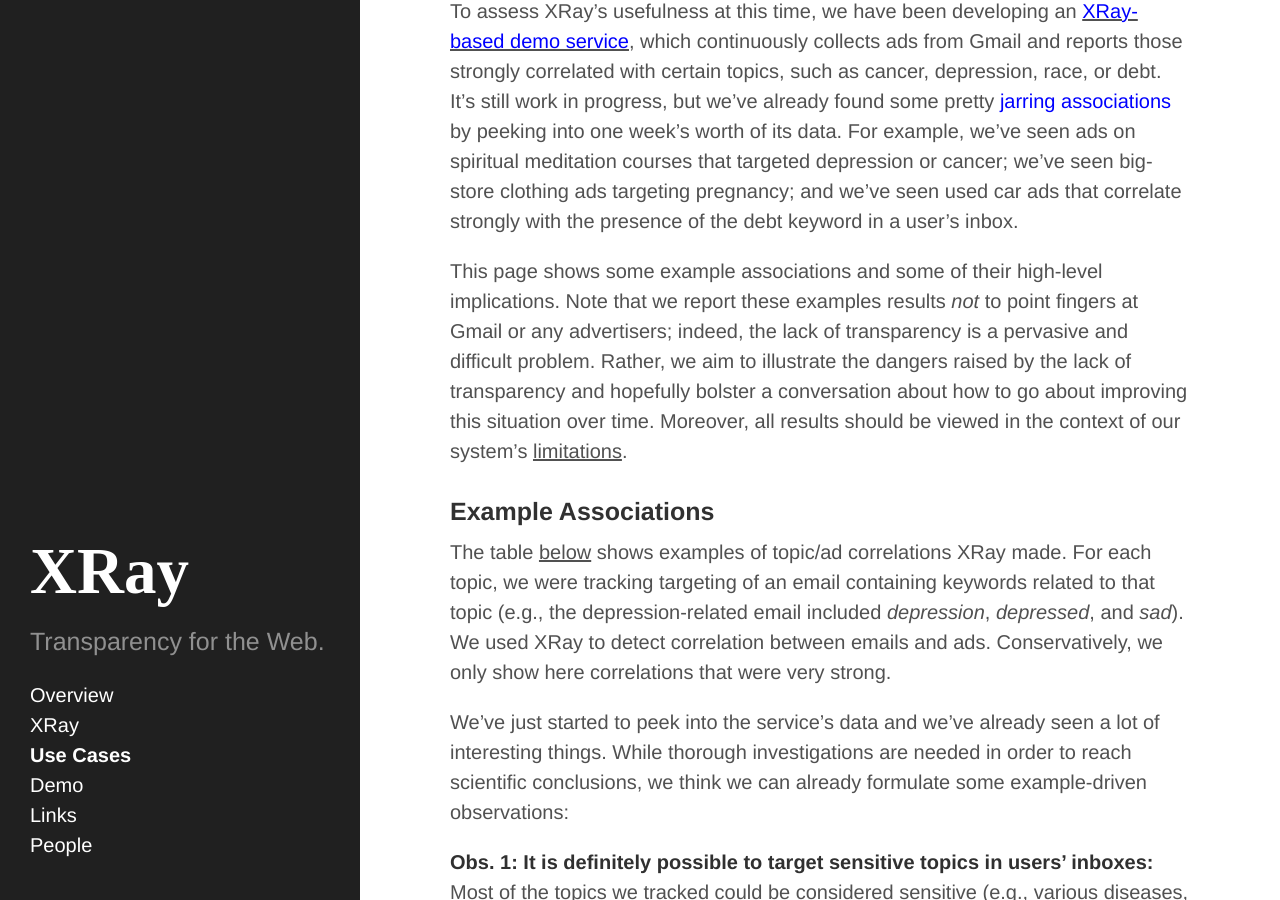
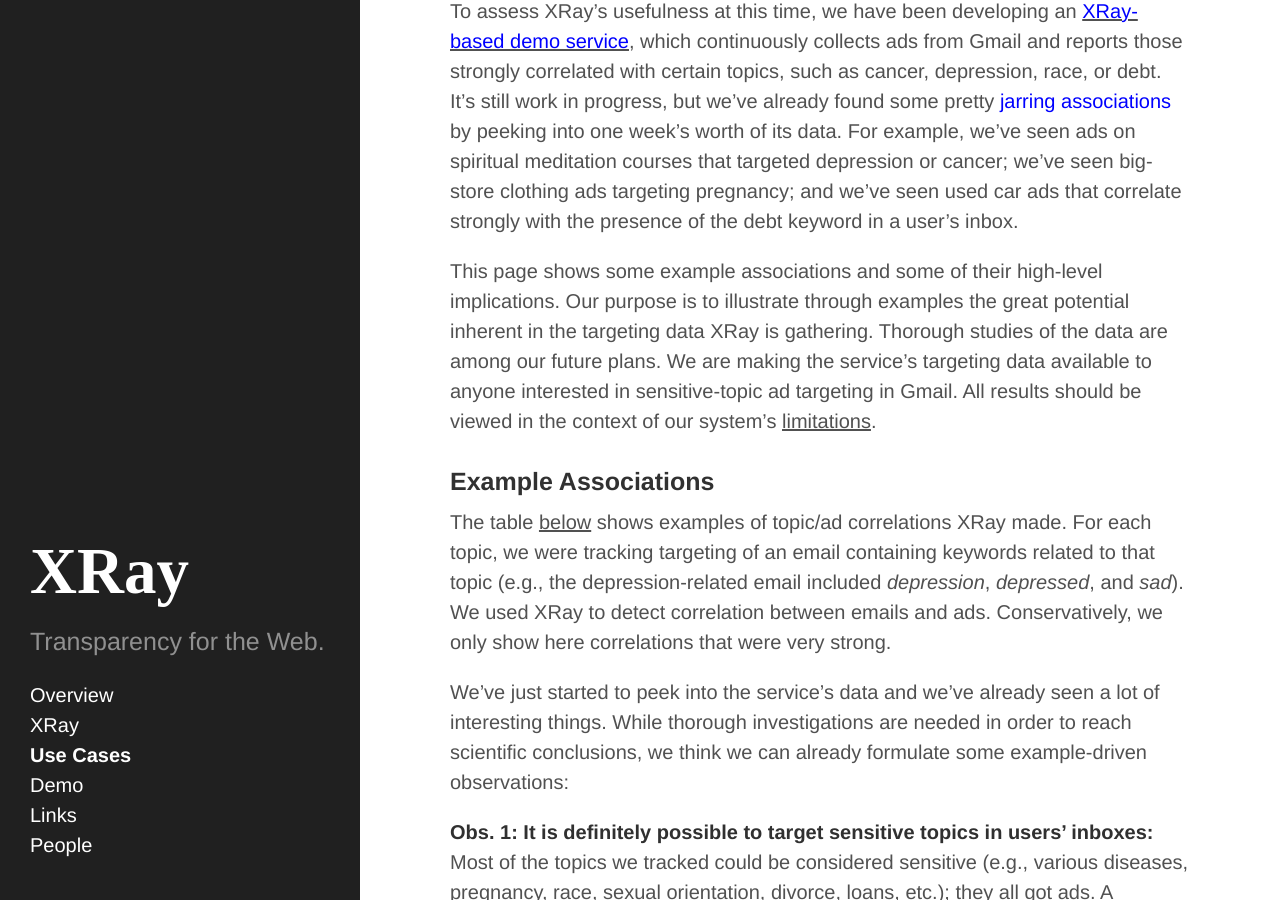
Before and after one commit to columbia/xray, a Jekyll site: the page built from 3-use-cases.md, in a window 1280 px wide and 900 px high, scrolled down 374 px. Built offline with Jekyll 4.4.1, drawn with Linux system fonts in a browser that asks for light colours; Markdown is read by kramdown in place of the engine named in the settings; some of the changed text lies outside the part shown.

Commit message:
moved google comment back

```diff
--- a/3-use-cases.md
+++ b/3-use-cases.md
@@ -25,12 +25,11 @@ we've seen big-store clothing ads targeting pregnancy; and we've seen used car
 ads that correlate strongly with the presence of the debt keyword in a user's inbox.
 
 This page shows some example associations and some of their high-level implications.
-Note that we report these examples results *not* to point fingers at Gmail
-or any advertisers; indeed, the lack of transparency is a pervasive and
-difficult problem.  Rather, we aim to illustrate the dangers raised
-by the lack of transparency and hopefully bolster a conversation about
-how to go about improving this situation over time.  Moreover, all results should
-be viewed in the context of our system's [limitations]({{ site.baseurl }}/4-gmail-demo#caveats).
+Our purpose is to illustrate through examples the great potential inherent in the
+targeting data XRay is gathering. Thorough studies of the data are among our future
+plans. We are making the service's targeting data available to anyone interested in
+sensitive-topic ad targeting in Gmail.  All results should be viewed in the context
+of our system's [limitations]({{ site.baseurl }}/4-gmail-demo#caveats).
 
 
 <h3 id="findings">Example Associations</h3>
@@ -123,6 +122,12 @@ trends and help obtain quantitative support for them.
 
 </font>
 
+Note: We report these examples results *not* to point fingers at Gmail
+or any advertisers; indeed, the lack of transparency is a pervasive and
+difficult problem.  Rather, we aim to illustrate the dangers raised
+by the lack of transparency in targeted ad placement and hopefully bolster
+a conversation about how to go about improving this situation over time.
+
 
 ### Interested in Ad Data?  Visit our Demo Service
 
```
